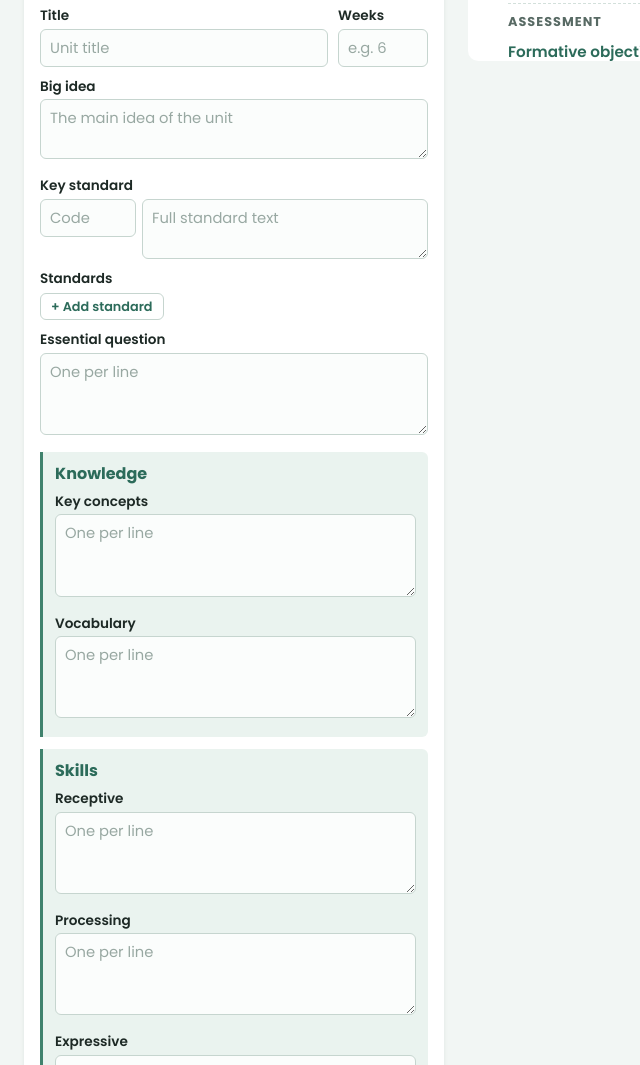
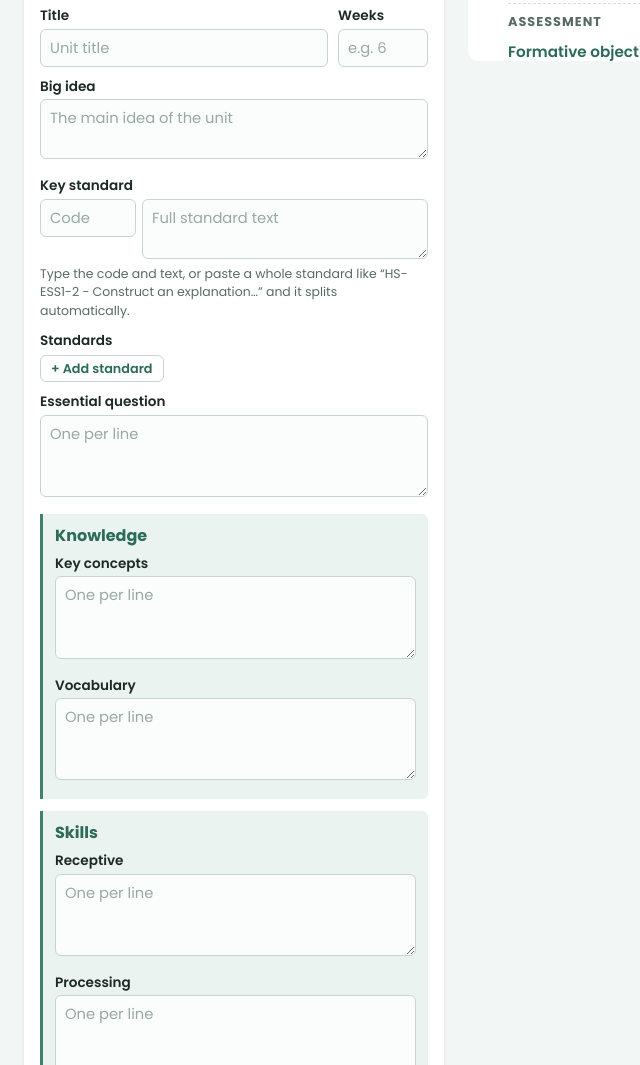
Before and after one commit to sjames91/curriculum-map-builder, a plain HTML site: page index.html in a window 1280 px wide. Shown: the part 820-1885 px from the top of the page, without its empty margins (0-640 px from the left). Drawn offline with Linux system fonts and the light colour scheme.

Commit message:
Paste a whole standard (CODE - text) into either box and it splits into code and text
Co-Authored-By: Claude Opus 5.5 <noreply@anthropic.com>

```diff
--- a/app.js
+++ b/app.js
@@ -215,10 +215,35 @@ function rowList(className, items, cells, blank, addText) {
   return wrap;
 }
 
-const standardCells = (s, name) => [
-  input(s, "code", { placeholder: "Code", label: `${name} code` }),
-  input(s, "text", { placeholder: "Full standard text", multiline: true, label: `${name} text` }),
-];
+// A whole standard pasted as "CODE - text" (also with an en dash, em dash, or colon).
+// The code must contain a digit, so ordinary text with a dash in it isn't split by mistake.
+const STANDARD_LINE = /^\s*(\S*\d\S*)\s+[-–—:]\s+([\s\S]+)$/;
+
+function standardCells(s, name) {
+  const code = input(s, "code", { placeholder: "Code", label: `${name} code` });
+  const text = input(s, "text", { placeholder: "Full standard text", multiline: true, label: `${name} text` });
+
+  // If a whole standard lands in either box, split it into code and text.
+  const split = (source) => {
+    const match = source.value.match(STANDARD_LINE);
+    if (!match) return;
+    if (source === text && s.code) return; // text box with a code already filled in: leave it alone
+    s.code = match[1];
+    s.text = match[2].trim();
+    code.value = s.code;
+    text.value = s.text;
+    changed();
+    if (source === code) {
+      text.focus();
+      text.setSelectionRange(text.value.length, text.value.length);
+    }
+  };
+  code.addEventListener("input", () => split(code));
+  text.addEventListener("input", () => split(text));
+  return [code, text];
+}
+
+const PASTE_HINT = "Type the code and text, or paste a whole standard like “HS-ESS1-2 - Construct an explanation…” and it splits automatically.";
 
 const pairCells = (p, kind) => [
   input(p, "objective", { placeholder: "Objective", multiline: true, label: `${kind} objective` }),
@@ -231,6 +256,7 @@ function editKeyStandard(unit, label) {
   const row = el("div", "row std single");
   row.append(...standardCells(unit.key_standard, label));
   wrap.append(row);
+  wrap.append(el("p", "field-hint", PASTE_HINT));
   return wrap;
 }
 
--- a/style.css
+++ b/style.css
@@ -188,6 +188,11 @@ body {
   outline-offset: 0;
   border-color: var(--primary);
   background: var(--surface);
+}
+.field-hint {
+  margin: 0;
+  font-size: 0.78rem;
+  color: var(--muted);
 }
 .field-row {
   display: grid;
```
Also changed, not shown: 1 other file.
